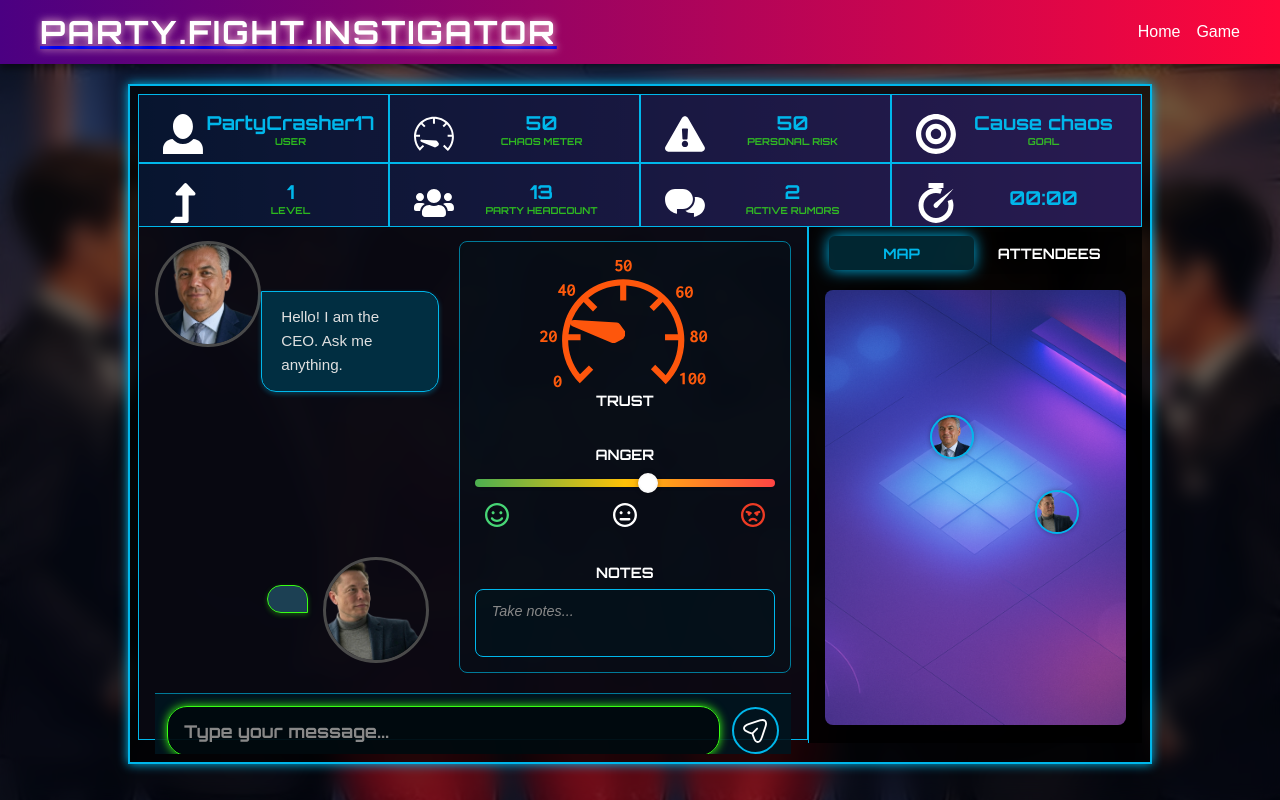
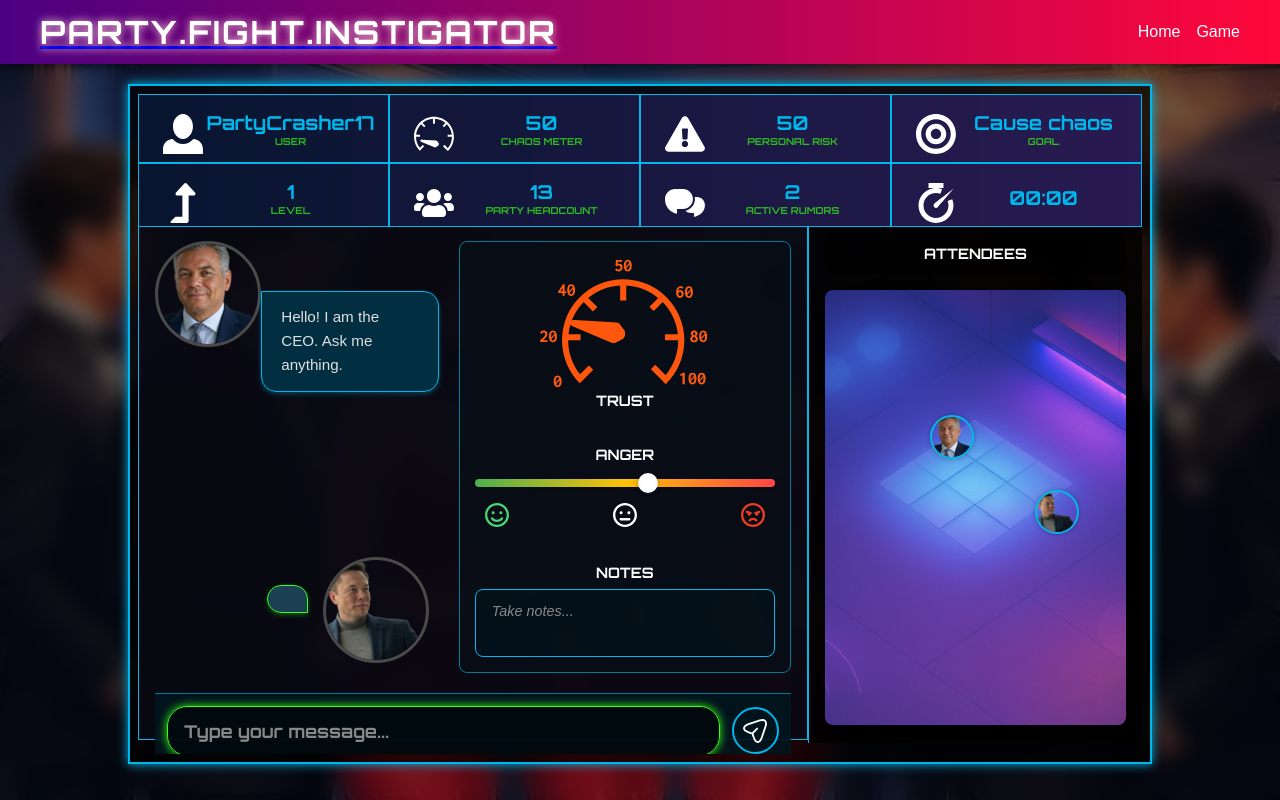
Before and after one commit to FedyaS/PartyFightInstigator, a React (Vite) app in the folder frontend/: page /game in a window 1280 px wide. Built offline with nearby package versions, Linux system fonts and the light colour scheme.

Commit message:
comment out map for now

```diff
--- a/frontend/src/components/ViewSwitcher.jsx
+++ b/frontend/src/components/ViewSwitcher.jsx
@@ -1,18 +1,19 @@
-import React from 'react';
-import './ViewSwitcher.css';
+import React from "react";
+import "./ViewSwitcher.css";
 
 function ViewSwitcher({ activeView, onViewChange }) {
 	return (
 		<div className="view-switcher">
-      <button
+			{/* MAP functionality commented out for now */}
+			{/* <button
         className={`view-option ${activeView === 'MAP' ? 'active' : ''}`}
         onClick={() => onViewChange('MAP')}
       >
         MAP
-      </button>
+      </button> */}
 			<button
-        className={`view-option ${activeView === 'ATTENDEES' ? 'active' : ''}`}
-        onClick={() => onViewChange('ATTENDEES')}
+				className={`view-option ${activeView === "ATTENDEES" ? "active" : ""}`}
+				onClick={() => onViewChange("ATTENDEES")}
 			>
 				ATTENDEES
 			</button>
```
Lines whose indentation alone changed are shown as unchanged.
